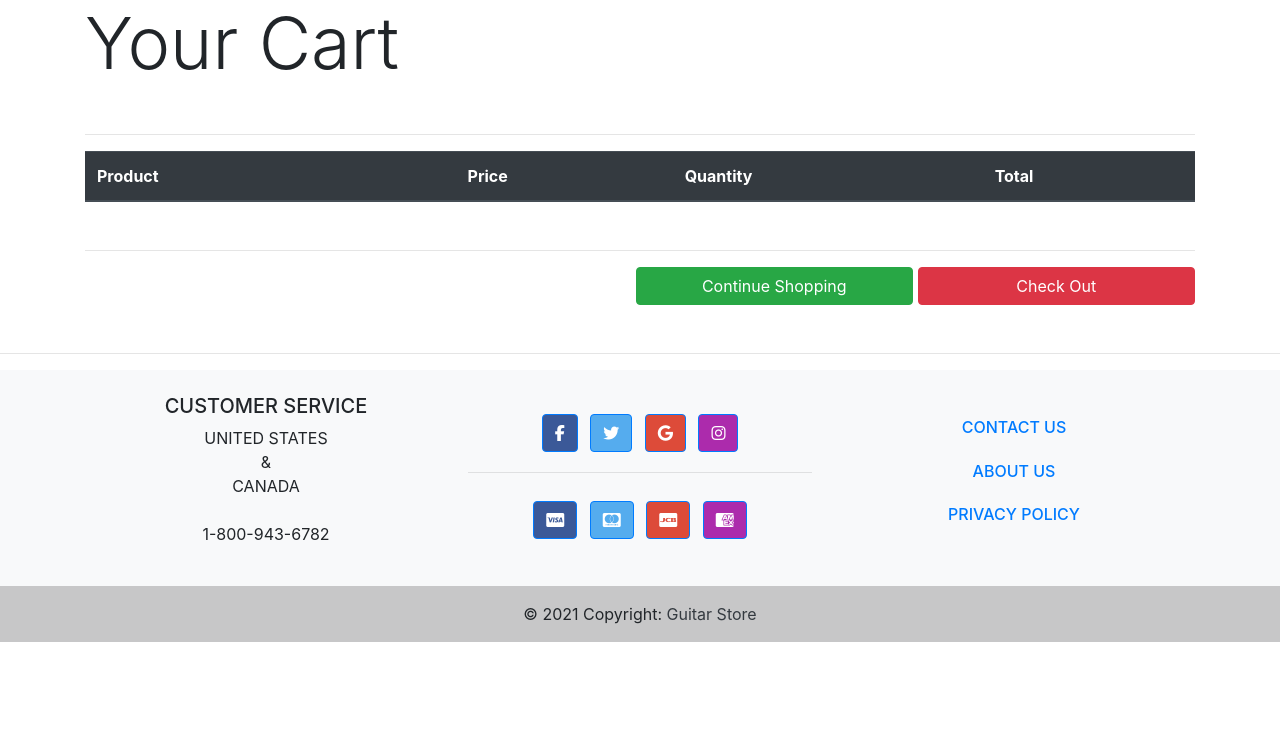
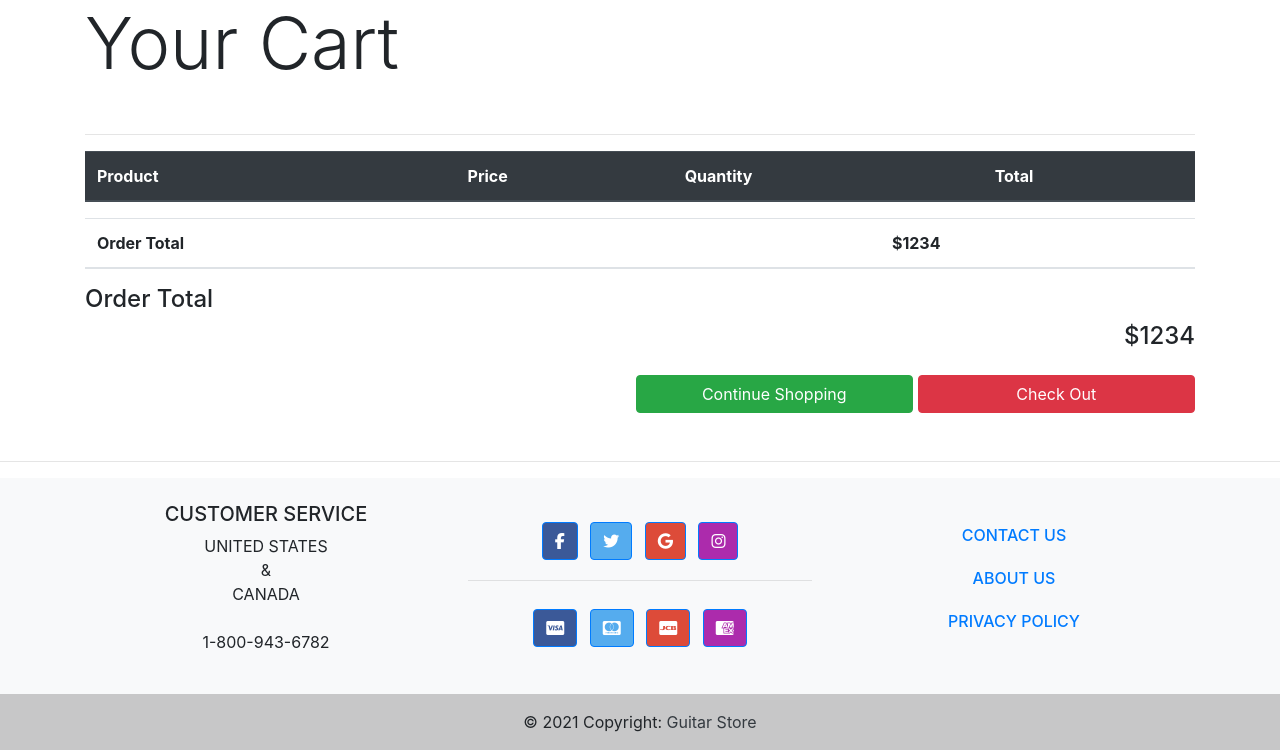
Before and after one commit to Ryosukemaki/Portfolio_GuitarECSite, a PHP site: page /cart.php in a window 1280 px wide. Shown: the part 120-870 px from the top of the page. Before the commit the page ends 762 px from the top, so only its background shows below. Run offline with PHP 8.4, Linux system fonts and the light colour scheme; tables that the repository leaves empty or names only in its code hold one stand-in row (values such as "Sample post"); lists and menus that the app fills with data are empty; some libraries are stand-ins or nearby versions.

Commit message:
2021.06.29 I edited a lot.

```diff
--- a/cart.php
+++ b/cart.php
@@ -11,7 +11,7 @@
  <div class="container">
     <h1 class="display-3 mb-3">Your Cart</h1>
     <hr class="mt-5">
-    <form action="Inc/login_inc.php" method="POST">
+    <form action=".php" method="POST">
         <table class="table">
             <thead class="thead-dark">
                 <tr>
@@ -31,11 +31,18 @@
                 while($row = $result->fetch_assoc()){
 ?>
                 <tr>
-                   <td><?php echo "<img width='400px' src='GuitarImage/".$row['Product_Image']." '>"; ?></td>
-                   <td><?php echo $row["Product_Name"];?></td>
-                   <td><?php echo $row["Price"];?></td>
-                   <td></td>
-                   <td></td>
+                   <td class=><?php echo "<img width='350px' src='GuitarImage/".$row['Product_Image']." '>"; ?></td>
+                   <td class="align-middle"><?php echo $row["Product_Name"];?></td>
+                   <td class="align-middle"><?php echo $row["Price"];?></td>
+                   <td class="align-middle">
+                        <div class="form-group">
+                            <select class="form-control" id="howManyYouWant">
+                                <option>1</option>
+                            </select>
+                            <button type="submit" class="btn btn-outline-secondary mt-2" name="remove">Remove</button>
+                        </div>
+                   </td>
+                   <td class="align-middle">$1234</td>
 <?php
                  }//While close ?>
           </tbody>
@@ -45,7 +52,32 @@
                     echo "0 results";
                 }?>
 
-            <hr class="mt-5">
+<!-- Order Total Display -->
+ <form>
+        <table class="table">
+            <thead>
+                <tr>
+                  <th scope="col">Order Total</th>
+                  <th scope="col"></th>
+                  <th scope="col"></th>
+                  <th scope="col"></th>
+                  <th scope="col">$1234</th>
+                </tr>
+            </thead>
+            <tbody>
+
+          </tbody>
+        </table>
+
+
+        <div class="form-group row">
+            <div class="col-sm-12 text-left">
+                <h4>Order Total</h4>
+            </div>
+            <div class="col-sm-12 text-right">
+                <h4>$1234</h4>
+            </div>
+        </div>
         <div class="form-group row text-right">
             <div class="col-sm-12 text-right">
                 <a type="submit" class="btn btn-success w-25" href="index.php">Continue Shopping</a>
```
Also changed, not shown: Inc/addCart_inc.php (added, +35 -0 lines), productPage.php (+29 -17 lines), productPage2.php (+35 -26 lines).
